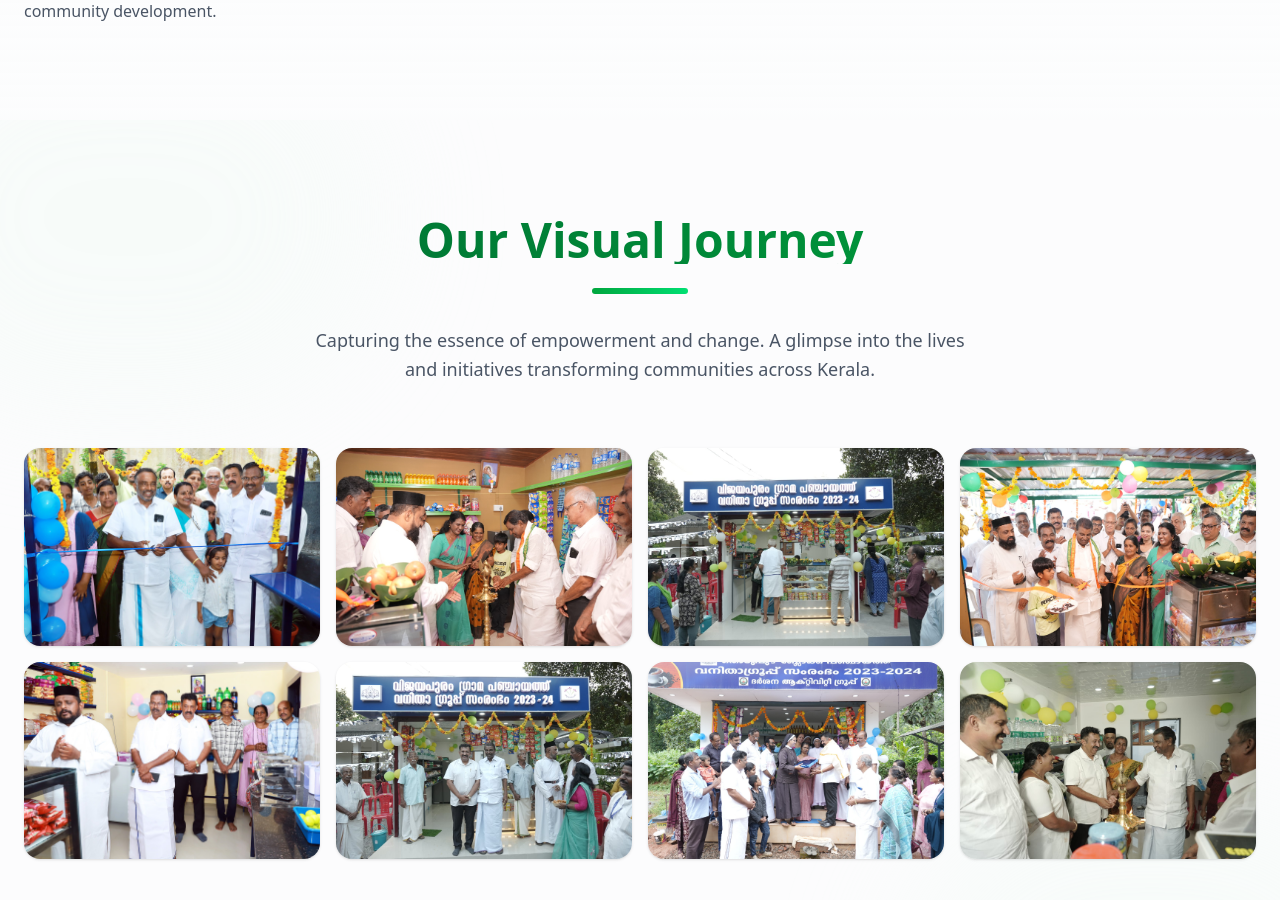
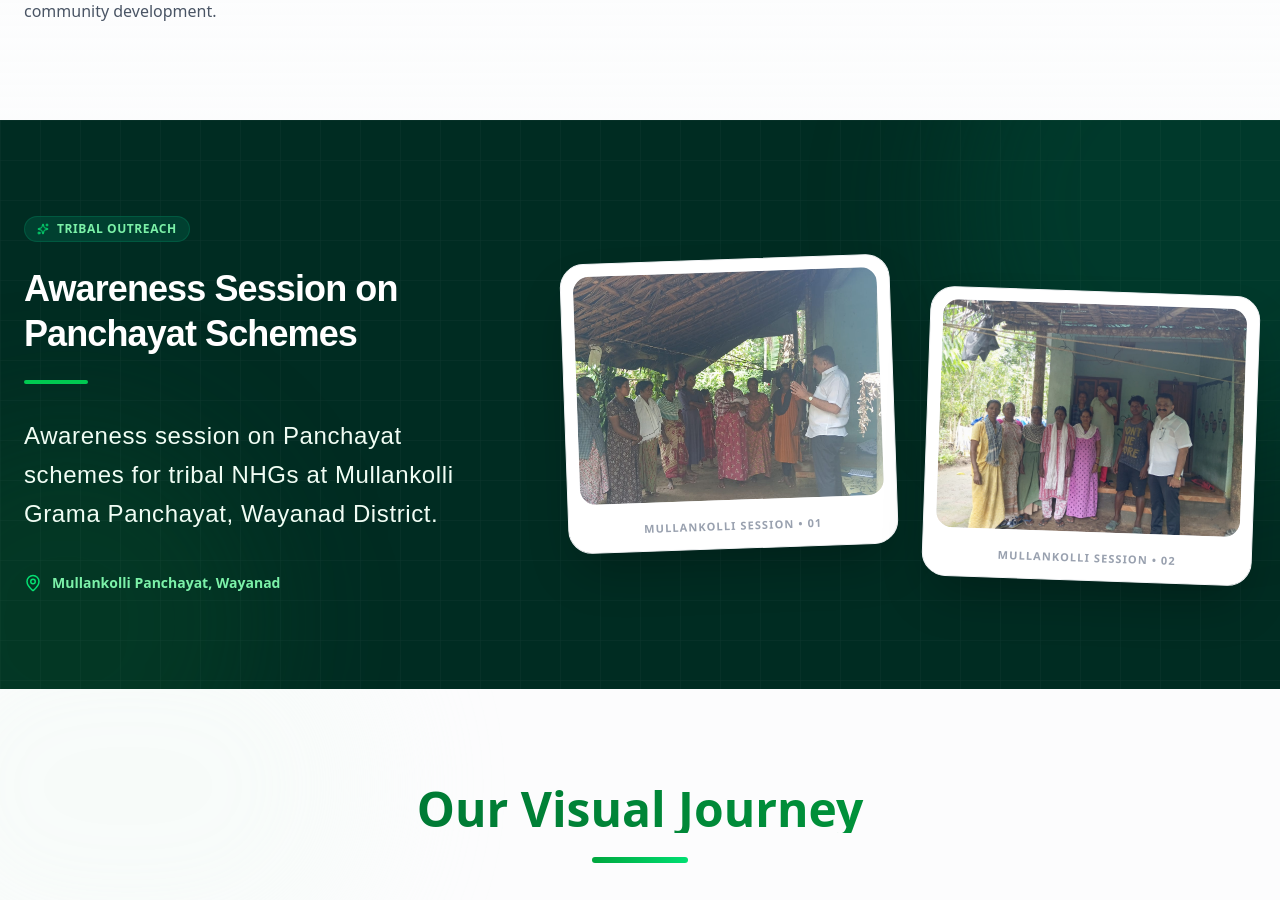
Before and after one commit to gijogeorgep/mahila-vikas-samaj, a React (Vite) app: page / in a window 1280 px wide. Shown: the part 7440-8340 px from the top of the page. Built offline with nearby package versions, Linux system fonts and the light colour scheme.

Commit message:
feat: add Tribal Awareness section and integrate into homepage routing

```diff
--- a/src/App.jsx
+++ b/src/App.jsx
@@ -9,6 +9,7 @@ import Footer from "./components/Footer";
 import EnterpriseBanner from "./components/EnterpriseBanner";
 import VideoSection from "./components/VideoSection";
 import OrientationSection from "./components/OrientationSection";
+import TribeAwarenessSection from "./components/TribeAwarenessSection";
 import Internship from "./pages/Internship";
 import Donate from "./pages/Donate";
 import GalleryPage from "./pages/GalleryPage";
@@ -52,6 +53,8 @@ function Home() {
         <OrientationSection />
       </section>
 
+      <TribeAwarenessSection />
+
       <section id="gallery" className="scroll-mt-20">
         <Gallery preview={true} />
       </section>
--- /dev/null
+++ b/src/components/TribeAwarenessSection.jsx
@@ -0,0 +1,105 @@
+import React from "react";
+import { motion } from "framer-motion";
+import { Sparkles, MapPin } from "lucide-react";
+
+// Import tribal awareness images
+import tribe1 from "../assets/tribe/tribe1.jpeg";
+import tribe2 from "../assets/tribe/tribe2.jpeg";
+
+const TribeAwarenessSection = () => {
+  return (
+    <section className="py-24 bg-emerald-950 text-white relative overflow-hidden" id="tribal-outreach">
+      {/* Decorative Background Elements */}
+      <div className="absolute top-0 right-0 w-[500px] h-[500px] bg-emerald-900/40 rounded-full translate-x-1/3 -translate-y-1/3 blur-3xl pointer-events-none"></div>
+      <div className="absolute bottom-0 left-0 w-[400px] h-[400px] bg-green-900/30 rounded-full -translate-x-1/3 translate-y-1/3 blur-3xl pointer-events-none"></div>
+
+      {/* Subtle lines grid pattern */}
+      <div className="absolute inset-0 opacity-5 pointer-events-none">
+        <svg className="w-full h-full" xmlns="http://www.w3.org/2000/svg" width="100%" height="100%">
+          <defs>
+            <pattern id="grid" width="40" height="40" patternUnits="userSpaceOnUse">
+              <path d="M 40 0 L 0 0 0 40" fill="none" stroke="white" strokeWidth="1" />
+            </pattern>
+          </defs>
+          <rect width="100%" height="100%" fill="url(#grid)" />
+        </svg>
+      </div>
+
+      <div className="max-w-7xl mx-auto px-6 relative z-10">
+        <div className="grid grid-cols-1 lg:grid-cols-12 gap-12 lg:gap-16 items-center">
+
+          {/* Left Text Box (5 columns) */}
+          <div className="lg:col-span-5 space-y-6">
+            <div className="inline-flex items-center gap-2 px-3 py-1 bg-emerald-900/60 border border-emerald-800/80 rounded-full text-xs font-bold uppercase tracking-wider text-green-300">
+              <Sparkles size={12} className="text-green-400" />
+              Tribal Outreach
+            </div>
+
+            <h3 className="text-3xl md:text-4xl font-extrabold tracking-tight leading-tight text-white font-montserrat">
+              Awareness Session on Panchayat Schemes
+            </h3>
+
+            <div className="w-16 h-1 bg-green-500 rounded-full"></div>
+
+            <p className="text-xl md:text-2xl text-green-50 font-medium leading-relaxed tracking-wide font-montserrat pt-2">
+              Awareness session on Panchayat schemes for tribal NHGs at Mullankolli Grama Panchayat, Wayanad District.
+            </p>
+
+            <div className="flex items-center gap-2.5 text-green-300 text-sm font-semibold pt-4">
+              <MapPin size={18} className="text-green-400 shrink-0" />
+              <span>Mullankolli Panchayat, Wayanad</span>
+            </div>
+          </div>
+
+          {/* Right Photos (7 columns) */}
+          <div className="lg:col-span-7 grid grid-cols-1 sm:grid-cols-2 gap-6 md:gap-8 pt-4 lg:pt-0">
+            {/* Image 1 - Staggered Left */}
+            <motion.div
+              initial={{ opacity: 0, y: 30, rotate: -2 }}
+              whileInView={{ opacity: 1, y: 0 }}
+              viewport={{ once: true }}
+              whileHover={{ scale: 1.03, rotate: 0, transition: { duration: 0.3 } }}
+              className="bg-white p-3 rounded-[1.5rem] shadow-2xl relative overflow-hidden border border-gray-100 cursor-pointer"
+            >
+              <div className="aspect-[4/3] rounded-[1rem] overflow-hidden bg-gray-100">
+                <img
+                  src={tribe1}
+                  alt="Tribal NHG Awareness Session Mullankolli 1"
+                  className="w-full h-full object-cover"
+                  loading="lazy"
+                />
+              </div>
+              <div className="mt-3 text-center">
+                <span className="text-[11px] font-bold text-gray-400 tracking-widest uppercase">Mullankolli Session • 01</span>
+              </div>
+            </motion.div>
+
+            {/* Image 2 - Staggered Right */}
+            <motion.div
+              initial={{ opacity: 0, y: 40, rotate: 2 }}
+              whileInView={{ opacity: 1, y: 0 }}
+              viewport={{ once: true }}
+              whileHover={{ scale: 1.03, rotate: 0, transition: { duration: 0.3 } }}
+              className="bg-white p-3 rounded-[1.5rem] shadow-2xl relative overflow-hidden border border-gray-100 cursor-pointer sm:translate-y-8"
+            >
+              <div className="aspect-[4/3] rounded-[1rem] overflow-hidden bg-gray-100">
+                <img
+                  src={tribe2}
+                  alt="Tribal NHG Awareness Session Mullankolli 2"
+                  className="w-full h-full object-cover"
+                  loading="lazy"
+                />
+              </div>
+              <div className="mt-3 text-center">
+                <span className="text-[11px] font-bold text-gray-400 tracking-widest uppercase">Mullankolli Session • 02</span>
+              </div>
+            </motion.div>
+          </div>
+
+        </div>
+      </div>
+    </section>
+  );
+};
+
+export default TribeAwarenessSection;
```
Also changed, not shown: src/assets/tribe/tribe1.jpeg (added), src/assets/tribe/tribe2.jpeg (added).
